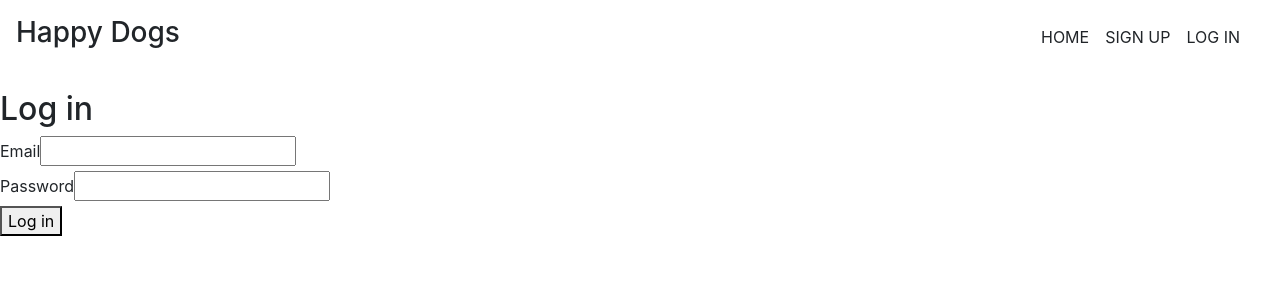
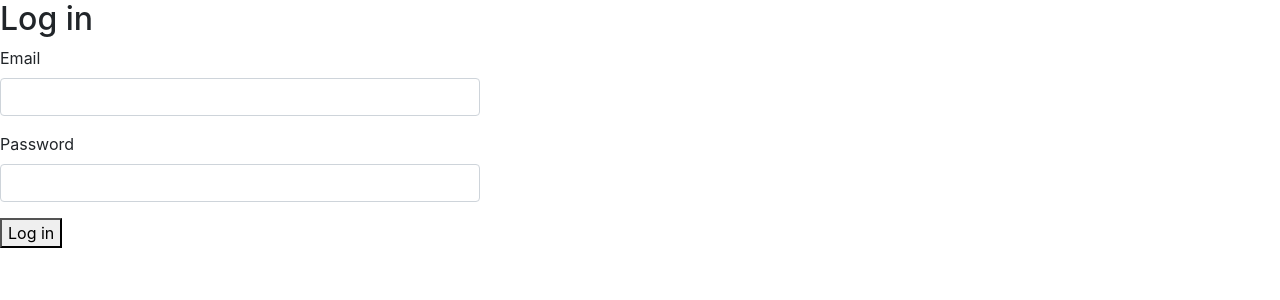
Before and after one commit to Hanna2m/salon_frontend, a React (Create React App) app: page /login in a window 1280 px wide. Shown: the top 300 px of the page. Built offline with nearby package versions, Linux system fonts and the light colour scheme.

Commit message:
Login: fix logic and saving jwt token

```diff
--- a/package.json
+++ b/package.json
@@ -3,6 +3,7 @@
   "version": "0.1.0",
   "private": true,
   "dependencies": {
+    "@createnextapp/async-local-storage": "^1.0.1",
     "@hookform/resolvers": "^2.8.8",
     "@material-ui/core": "^4.12.4",
     "@testing-library/jest-dom": "^5.16.3",
--- a/src/components/DogDetails.jsx
+++ b/src/components/DogDetails.jsx
@@ -1,12 +1,41 @@
 // import { Button } from "@material-ui/core";
 import React, { useState } from "react";
+import axios from "axios";
+import Button from "./Button";
+import AuthService from "../services/auth.service"
+import { useEffect } from "react";
 
-import Button from "./Button";
+const fetchUsers = async () => {
+  try {
+    const {data} = await axios.get('https://groomer-server.herokuapp.com/user')
+    return data;
+  } catch (error) {
+    console.log(error.message);
+  }
+}
+
+const fetchCustomers = async () => {
+  try {
+    const {data} = await axios.get('https://groomer-server.herokuapp.com/customer')
+    return data;
+  } catch (error) {
+    console.log(error.message);
+  }
+}
 
 function DogDetails() {
   const [size, setSize] = useState("");
   const [hair, setHair] = useState("");
   const [dogName, setDogName] = useState("");
+  let {user} = {};
+
+  //check if user is logged in
+  useEffect(async ()=>{
+    user = await AuthService.getCurrentUser();
+    const token = user.token;
+    console.log('1', token)
+
+  }, [])
 
   const handleConfirm = (e) => {
     e.preventDefault();
--- a/src/pages/Login.jsx
+++ b/src/pages/Login.jsx
@@ -1,52 +1,120 @@
 import React, { useState } from "react";
+import axios from "axios";
 import { useLocation, useNavigate } from "react-router-dom";
+import { useForm } from "react-hook-form";
+import { yupResolver } from "@hookform/resolvers/yup";
+import * as Yup from 'yup';
 import Header from "../components/Header";
 import AuthService from "../services/auth.service";
+import AsyncLocalStorage from '@createnextapp/async-local-storage'
 
 function Login() {
-  const [email, setEmail] = useState();
-  const [password, setPassword] = useState();
+  const navigate = useNavigate();
   const location = useLocation();
-  const navigate = useNavigate();
-  let user = {};
+  const API_URL = "https://groomer-server.herokuapp.com/";
 
-  const handleSubmit = async (e) => {
-    e.preventDefault();
-    console.log(email, password);
-    AuthService.login(email, password);
+  const validationSchema = Yup.object().shape({
+    email: Yup.string()
+      .required('Email is required')
+      .email('Email is invalid'),
+    password: Yup.string()
+      .required('Password is required')
+  });
 
+  const {
+    register,
+    handleSubmit,
+    reset,
+    formState: { errors },
+    getValues
+  } = useForm({
+    resolver: yupResolver(validationSchema)
+  })
 
-    setTimeout(() => {
-      console.log(AuthService.getCurrentUser());
-      user = AuthService.getCurrentUser();
+  const onSubmit = async() => {
+    const values = getValues()
+    postLogin(values.email, values.password)
+  };
+  const postLogin = async (email, password) => {
+    let {user} ={};
+      try {await
+          axios
+          .post(API_URL+"login", {email, password})
+          .then(res =>  {
+            if(res.data.token) {
+              localStorage.setItem("user", JSON.stringify(res.data))
+              localStorage.getItem("user")
+              user = JSON.parse(localStorage.getItem("user"));
+              console.log('1', user)
+              // console.log('2', localStorage.getItem("user").role)
               if (user.role === "admin") {
                 window.location = "/dashboard";
-      } else {
+              }
+              else {
                 if (location.state?.from) {
                   navigate(location.state.from);
                       }
                 }
-    }, 3000);
+              }
+            return res.data
+            })
+         } catch (error) {
+          console.log(error)
       };
+  };
+
+
+  // const handleSubmit = async (e) => {
+  //   e.preventDefault();
+  //   console.log(email, password);
+  //   AuthService.login(email, password);
+
+
+  //   setTimeout(() => {
+  //     console.log(AuthService.getCurrentUser());
+  //     user = AuthService.getCurrentUser();
+  //     if (user.role === "admin") {
+  //       window.location = "/dashboard";
+  //     } else {
+  //       if (location.state?.from) {
+  //         navigate(location.state.from);
+  //       }
+  //     }
+  //   }, 3000);
+  // };
 
   return (
     <div>
-      <Header />
       <h2>Log in</h2>
-      <form>
+      <div className="register-form" style={{width: "480px"}}>
+        <form onSubmit={handleSubmit(onSubmit)}>
+          <div className="form-group">
             <label htmlFor="email">Email</label>
-        <input name="email" onChange={(e) => setEmail(e.target.value)}></input>
-        <div className="email error"></div>
-        <label htmlFor="password" type="password">
-          Password
-        </label>
+            <input
+              name="email"
+              type="text"
+              {...register('email')}
+              className={`form-control ${errors.email ? 'is-invalid' : ''}`}
+              />
+            <div className="invalid-feedback">
+              {errors.email?.message}
+            </div>
+          </div>
+          <div className="form-group">
+            <label htmlFor="password">Password</label>
             <input
               name="password"
-          onChange={(e) => setPassword(e.target.value)}
-        ></input>
-        <div className="password error"></div>
-        <button onClick={handleSubmit}>Log in</button>
+              type="password"
+              {...register('password')}
+              className={`form-control ${errors.password ? 'is-invalid' : ''}`}
+              />
+            <div className="invalid-feedback">
+              {errors.password?.message}
+            </div>
+          </div>
+          <button type="submit">Log in</button>
         </form>
+      </div>
     </div>
   );
 }
--- a/src/pages/Signup.jsx
+++ b/src/pages/Signup.jsx
@@ -1,5 +1,4 @@
 import axios from "axios";
-import React, { useState, useEffect } from "react";
 import { useLocation, useNavigate } from "react-router-dom";
 import { useForm, Controller } from "react-hook-form";
 import { yupResolver } from "@hookform/resolvers/yup";
--- a/src/services/auth.service.js
+++ b/src/services/auth.service.js
@@ -1,44 +1,33 @@
 import axios from "axios";
-import {useState} from "react"
 
-const API_URL = "http://localhost:3080/";
+const API_URL = "https://groomer-server.herokuapp.com/";
+
+const login = async (email, password) => {
 
 
-
-// const signup = async (name, email, password, role) => {
-//   console.log(name, email, password, role)
-//   console.log(IsUnique(email))
-  // if (IsUnique(email) === true){
-  //   try {
-  //       await axios
-  //       .post(API_URL+"signup", {
-  //         name, email, password, role
-  //       })
-  //     .then((res) => console.log(res.data))
-  //     } catch (error) {
-  //       console.log(error)
-  //     }
-  // } else {
-  //   console.log( "Email is already registered")
-  //   return "Email is already registered"}
-
-// }
-
-const login = async (email, password) => {
-    try {
-        const res = await axios({
-        method: 'POST',
-        url: API_URL+"login",
-        data: JSON.stringify({
-          email, password
-        }),
-        headers: {'Content-Type': 'application/json'}
-      })
-      if(res.data.token) {
-        localStorage.setItem("user", JSON.stringify(res.data))
-      }
-      return res.data
-      } catch (error) {
+  let {user} ={};
+    try {await
+        axios
+        .post(API_URL+"login", {email, password})
+        .then(res =>  {
+          if(res.data.token) {
+            localStorage.setItem("user", JSON.stringify(res.data))
+            localStorage.getItem("user")
+            user = JSON.parse(localStorage.getItem("user"));
+            console.log('1', user)
+            // console.log('2', localStorage.getItem("user").role)
+            if (user.role === "admin") {
+              window.location = "/dashboard";
+            }
+            // else {
+            //   if (location.state?.from) {
+            //     navigate(location.state.from);
+            //         }
+            //   }
+            }
+          return res.data
+          })
+       } catch (error) {
         console.log(error)
     };
 };
@@ -57,6 +46,13 @@ const logout = () => {
 }
 
 const getCurrentUser = () => {
+  // try {
+  //   const data = AsyncLocalStorage.getItem('user');
+  //   return data;
+  // } catch(e) {
+  //   console.log(e)
+  // }
+
    return(JSON.parse(localStorage.getItem("user"))) ;
 
   };
--- a/src/services/authHeader.jsx
+++ b/src/services/authHeader.jsx
@@ -2,7 +2,8 @@ const authHeader = () => {
     const user = JSON.parse(localStorage.getItem('user'));
 
     if(user && user.token) {
-        return {"x-auth-token": user.token};
+        //for back-end
+        return {"x-access-token": user.token};
     } else {
         return {};
     }
```
Also changed, not shown: 1 other file (tests, documents, lock files or other folders). Lines whose indentation alone changed are shown as unchanged.
